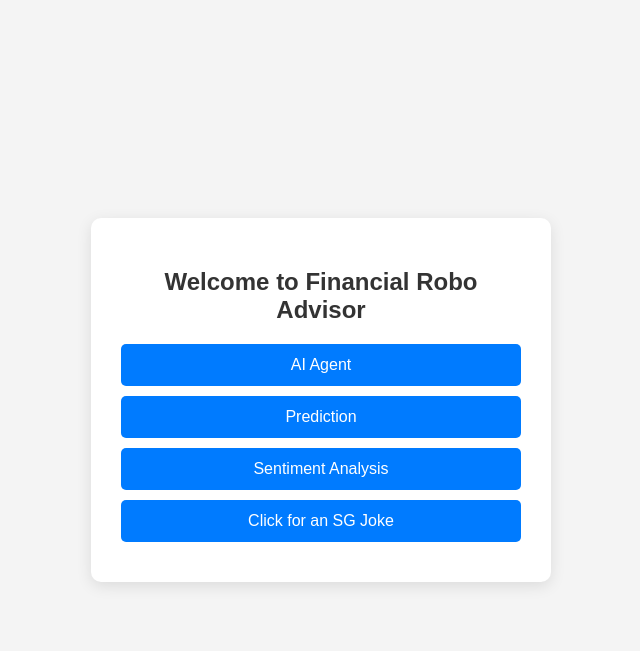
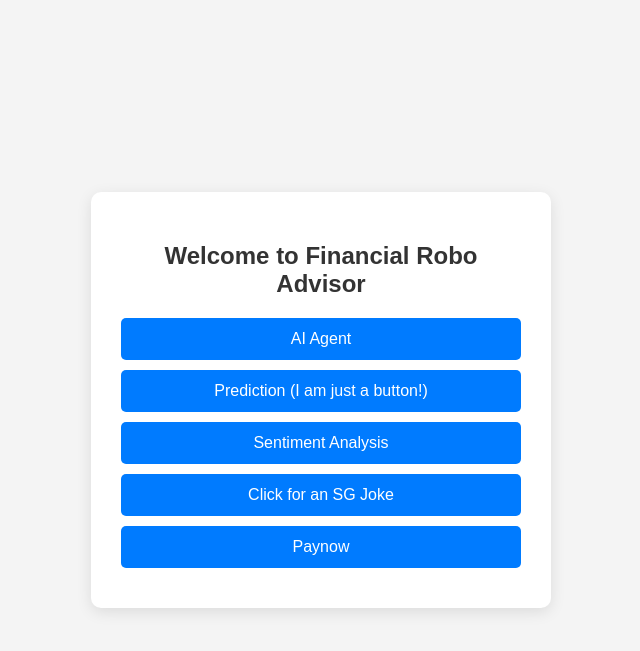
Before and after one commit to thonkychonky/BC3415-Week1-genai-web3, a Flask app: page / in a window 1280 px wide. Shown: the top 651 px of the page, without its empty margins (319-959 px from the left). Run offline with Flask 3, Linux system fonts and the light colour scheme.

Commit message:
Update index.html

```diff
--- a/templates/index.html
+++ b/templates/index.html
@@ -81,7 +81,7 @@
         </form>
 
         <form action="/prediction" method="post">
-            <input type="submit" value="Prediction" class="btn">
+            <input type="submit" value="Prediction (I am just a button!)" class="btn">
         </form>
 
         <form action="/sentiment_analysis" method="post">
@@ -92,6 +92,10 @@
             <input type="submit" value="Click for an SG Joke" class="btn">
         </form>
 
+        <form action="/paynow" method="post">
+            <input type="submit" value="Paynow" class="btn">
+        </form>
+
         {% if joke %}
         <p>{{ joke }}</p>
         {% endif %}
```
